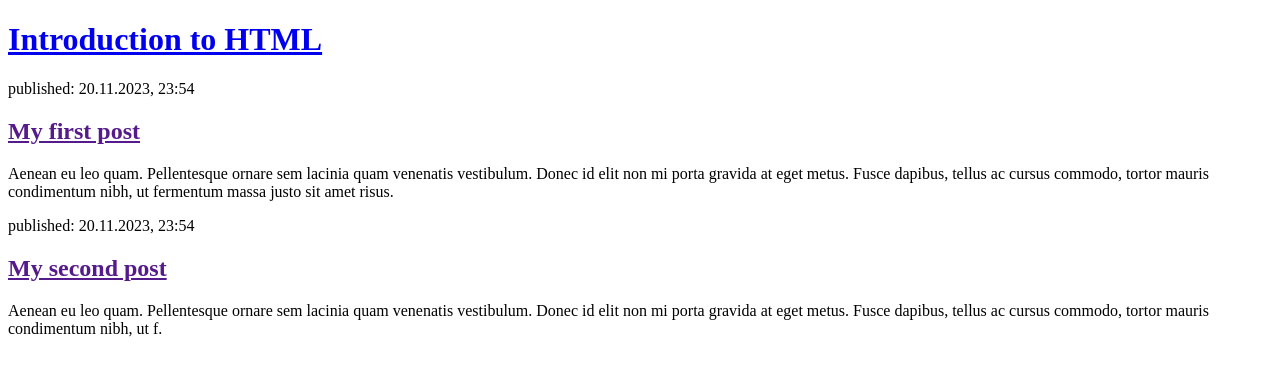
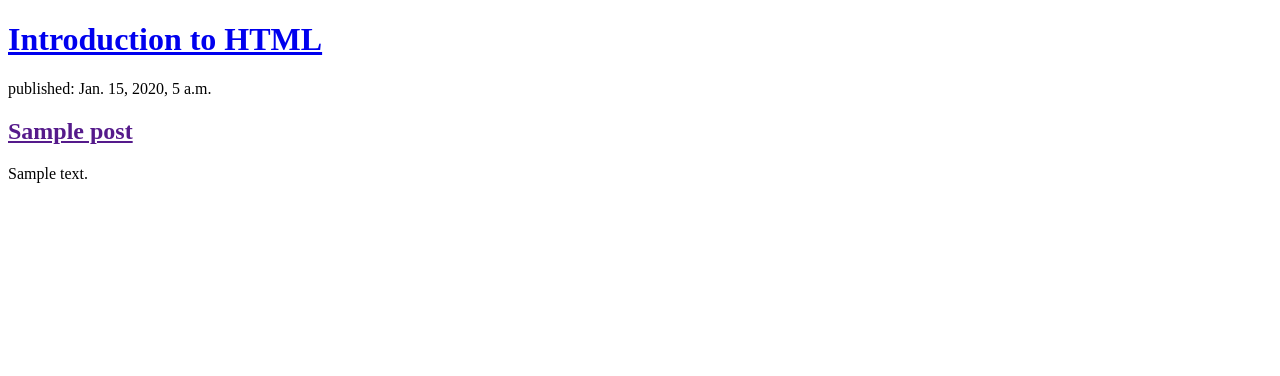
Before and after one commit to dwkolb/my-first-blog, a Django app: page / in a window 1280 px wide. Shown: the top 376 px of the page. Run offline with Django 3.2, Linux system fonts and the light colour scheme; tables that the repository leaves empty hold one stand-in row (values such as "Sample post").

Commit message:
Modified templates to display posts from database.

```diff
--- a/blog/templates/blog/post_list.html
+++ b/blog/templates/blog/post_list.html
@@ -8,16 +8,12 @@
             <h1><a href="/">Introduction to HTML</a></h1>
         </header>
 
-        <article>
-            <time>published: 20.11.2023, 23:54</time>
-            <h2><a href="">My first post</a></h2>
-            <p>Aenean eu leo quam. Pellentesque ornare sem lacinia quam venenatis vestibulum. Donec id elit non mi porta gravida at eget metus. Fusce dapibus, tellus ac cursus commodo, tortor mauris condimentum nibh, ut fermentum massa justo sit amet risus.</p>
-        </article>
-
-        <article>
-            <time>published: 20.11.2023, 23:54</time>
-            <h2><a href="">My second post</a></h2>
-            <p>Aenean eu leo quam. Pellentesque ornare sem lacinia quam venenatis vestibulum. Donec id elit non mi porta gravida at eget metus. Fusce dapibus, tellus ac cursus commodo, tortor mauris condimentum nibh, ut f.</p>
-        </article>
+        {% for post in posts %}
+            <article>
+            <time>published: {{ post.published_date }}</time>
+            <h2><a href="">{{ post.title }}</a></h2>
+            <p>{{ post.text|linebreaksbr }}</p>
+            </article>
+        {% endfor %}
     </body>
 </html>
--- a/blog/views.py
+++ b/blog/views.py
@@ -1,5 +1,15 @@
+'''
+Kolb, Derek W.
+Nov 2023
+SDEV 220 DJango Tutorials
+https://tutorial.djangogirls.org/en/dynamic_data_in_templates/
+'''
+
 from django.shortcuts import render
+from django.utils import timezone
+from .models import Post
 
 # Create your views here.
 def post_list(request):
-  return render(request, 'blog/post_list.html', {})
+  posts = Post.objects.filter(published_date__lte=timezone.now()).order_by('published_date')
+  return render(request, 'blog/post_list.html', {'posts': posts})
--- /dev/null
+++ b/myvenv2/pyvenv.cfg
@@ -0,0 +1,5 @@
+home = C:\Users\derek\AppData\Local\Programs\Python\Python312
+include-system-site-packages = false
+version = 3.12.0
+executable = C:\Users\derek\AppData\Local\Programs\Python\Python312\python.exe
+command = C:\Users\derek\AppData\Local\Programs\Python\Python312\python.exe -m venv C:\Users\derek\djangoTutorial\myvenv2
```
Also changed, not shown: 9 other files.
